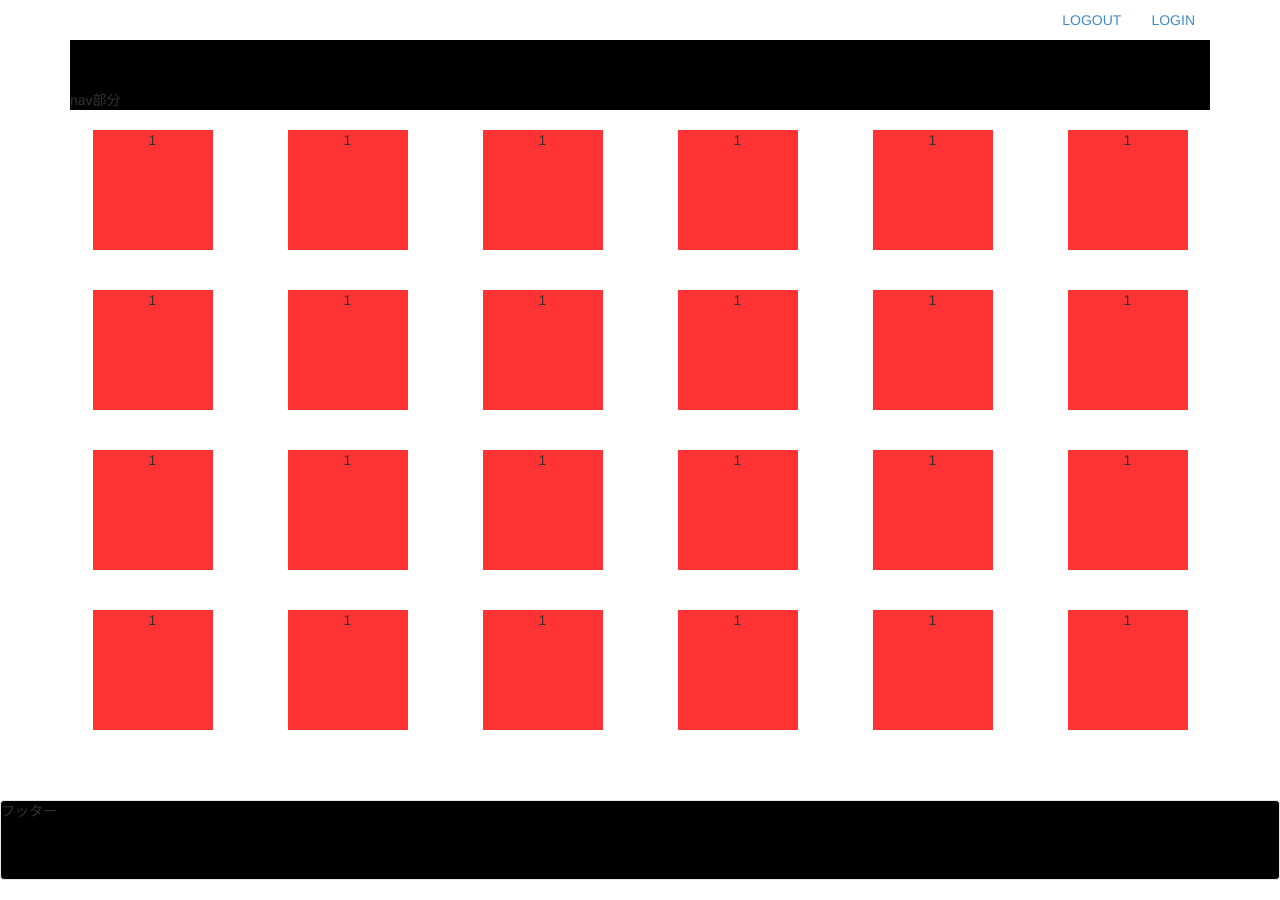
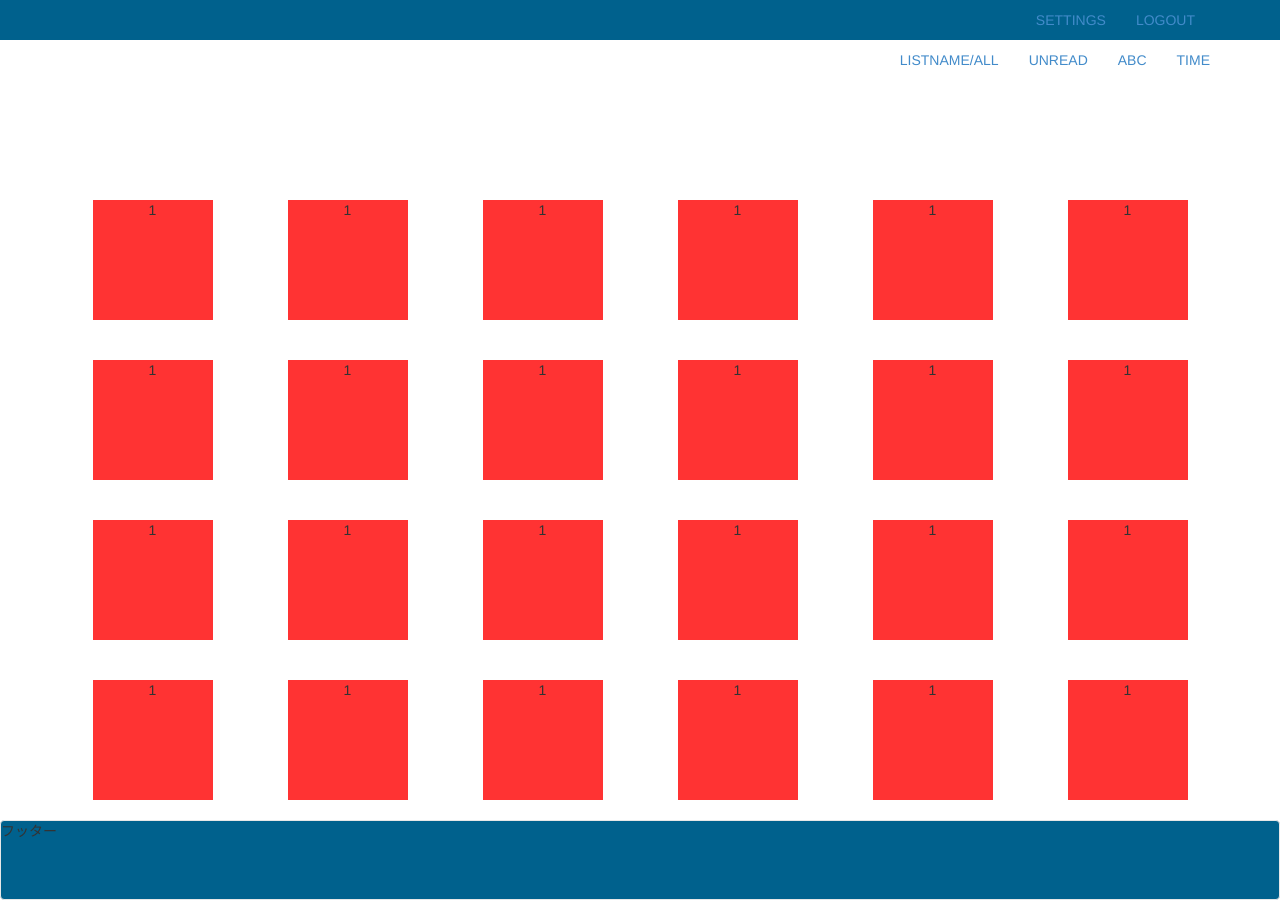
Before and after one commit to ZennoFact/ProjectKCG, a PHP site: page / in a window 1280 px wide. Run offline with PHP 8.4, Linux system fonts and the light colour scheme; some libraries are stand-ins or nearby versions.

Commit message:
トップページ更新

```diff
--- a/css/style.css
+++ b/css/style.css
@@ -10,8 +10,9 @@ html,body{
 }
 
 nav {
-	padding-top: 90px;
 	list-style: none;
+  min-width: 940px;
+  margin-bottom: 100px;
 }
 
 
@@ -44,15 +45,19 @@ ul li {
 
 .container {
   max-width: none !important;
-  width: 940px;
-}
-
-header{
-	background-color: #fff;
+  width: 970px;
 }
 
 footer{
 	height: 80px;
-    position:absolute;
-    bottom:0;
+  position:absolute;
+  bottom:0;
 }
+
+.fixed {
+    position: fixed;
+    top: 0;
+    left:0;
+    width: 100%;
+    z-index: 10000;
+}
--- a/index.html
+++ b/index.html
@@ -4,10 +4,25 @@
     <meta charset="utf-8">
     <meta http-equiv="X-UA-Compatible" content="IE=edge">
     <meta name="viewport" content="width=device-width, initial-scale=1">
+    <script src="https://ajax.googleapis.com/ajax/libs/jquery/1.8.1/jquery.min.js" type="text/javascript"></script>
     <link rel="stylesheet" type="text/css" href="css/style.css">
     <link rel="stylesheet" type="text/css" href="css/content.css">
     <meta http-equiv="Content-Script-Type" content="text/javascript">
     <title>Bootstrap 101 Template</title>
+    <script type="text/javascript">
+    $(function() {
+        var nav    = $('#fixedBox'),
+        offset = nav.offset().top;
+        $(window).scroll(function () {
+            var winTop = $(this).scrollTop();
+          if(winTop >= offset){
+            nav.addClass('fixed')
+          }else if(winTop <= offset){
+            nav.removeClass('fixed')
+          }
+        });
+    });
+</script>
 
     <!-- Bootstrap -->
     <link href="css/bootstrap.min.css" rel="stylesheet">
@@ -23,13 +38,13 @@
 
 <!-- ページのコンテンツすべてをwrapする（フッター以外） -->
 <div id="wrap">
-     <header style="background-color: #fff" class="navber navbar-fixed-top">
+     <header style="background-color:#00618D;" class="navber navbar-static-top">
         <div class="navbar-inner">
             <div class="container">
                 <ul class="nav pull-right">
-                    <li class="active"><a href="#">LOGIN</a></li>
+                    <li class="active"><a href="#">LOGOUT</a></li>
                     <li class="divider-vertical"></li>
-                    <li class="active"><a href="#">LOGOUT</a></li>
+                    <li class="active"><a href="#">SETTINGS</a></li>
                 </ul>
             </div>
             <div class="clear"></div>
@@ -38,8 +53,23 @@
 
      <!-- <nav class="navbar navbar-default navbar-fixed-top" role="navigation">ああ</nav> -->
     <section class="container">
-      <nav  style="background-color: #000;"　class="navbar-default container">nav部分</nav>
+        <nav style="background-color: #fff;"　class="navbar-default navber nav" id="fixedBox">
+            <div class="navbar-inner">
+                <div class="container">
+                    <div >
+                        <ul class="nav pull-right">
+                            <li class="active"><a href="#">TIME</a></li>
+                            <li class="active"><a href="#">ABC</a></li>
+                            <li class="active"><a href="#">UNREAD</a></li>
+                            <li class="active"><a href="#">LISTNAME/ALL</a></li>
+                        </ul>
+                    </div>
+                </div>
+                <div class="clear"></div>
+            </div>
+        </nav>
 
+        <!-- コンテンツ -->
         <div class="row">
             <script type="text/javascript">
                 for(var i =0; i<24; i++){
@@ -47,6 +77,7 @@
                 }
             </script>
         </div>
+        <!-- コンテンツここまで -->
 
         <div id="push"></div>
     </section>
@@ -58,7 +89,7 @@
         <script src="js/bootstrap.min.js"></script>
 </div>
 
-<footer style="background-color: #000;" class="navbar navbar-default navbar-static-bottom">フッター</footer>
+<footer style="background-color:#00618D;" class="navbar navbar-default navbar-static-bottom">フッター</footer>
 
 </body>
 </html>
```
Lines whose indentation alone changed are shown as unchanged.
